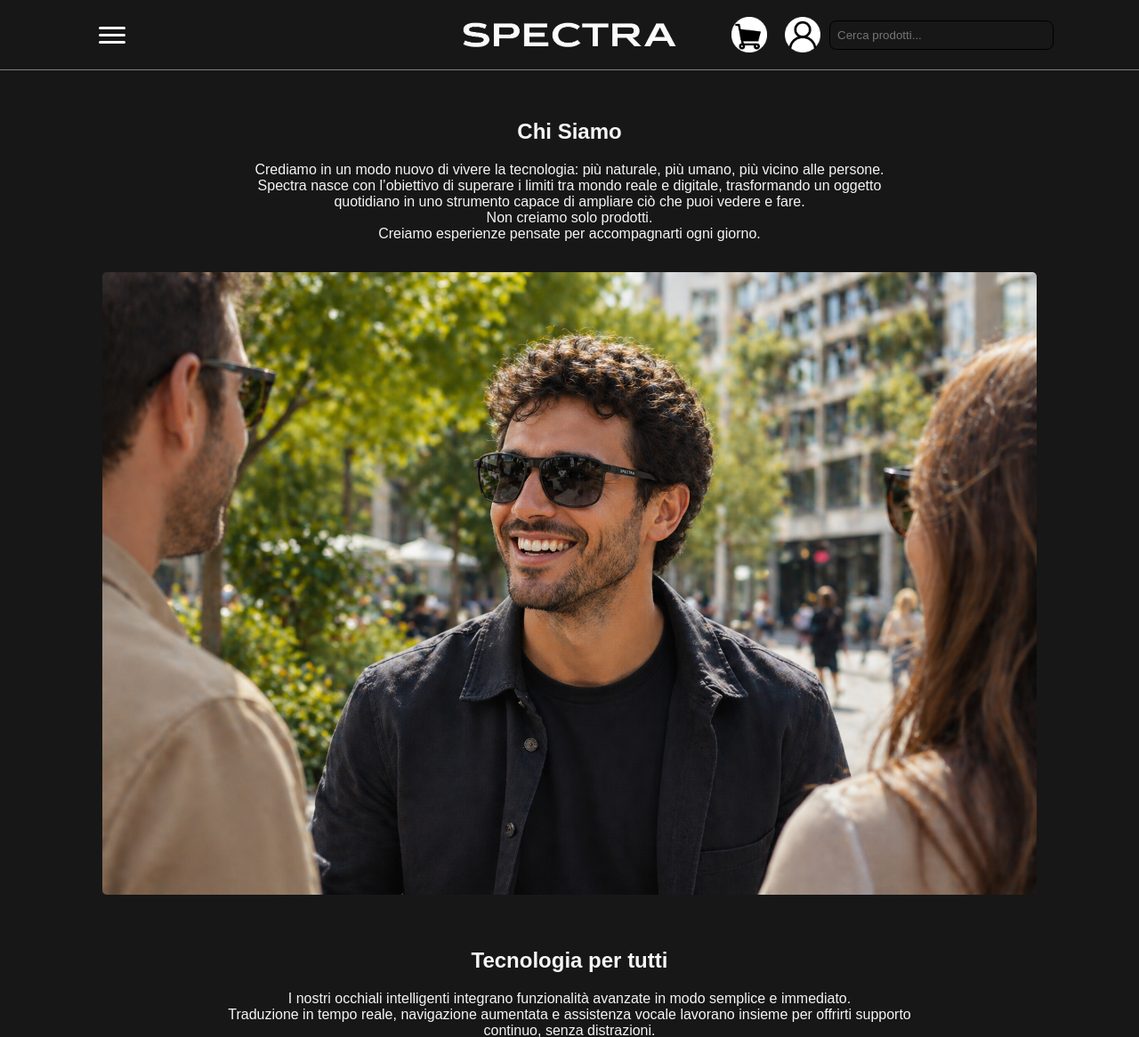
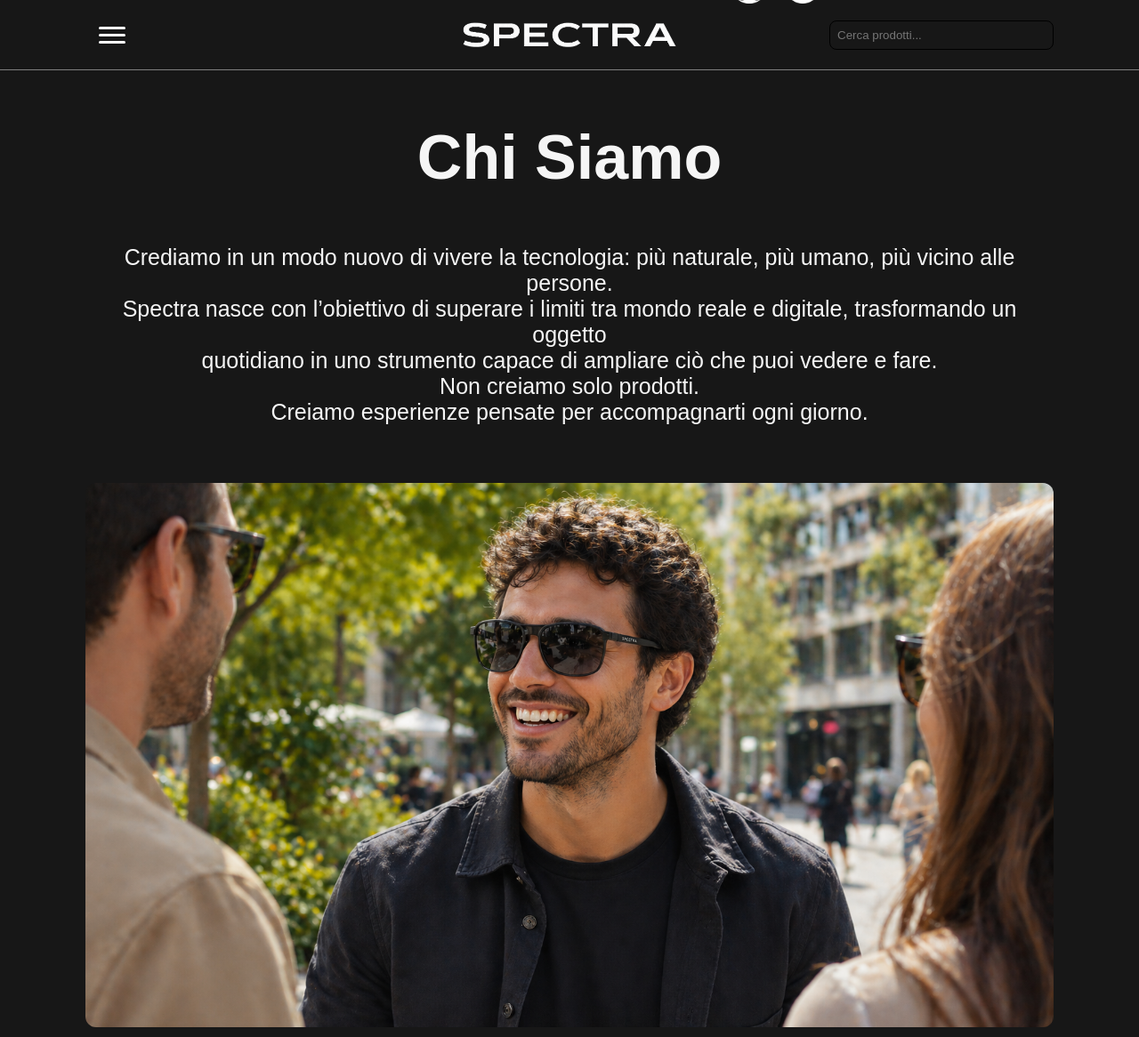
Before and after one commit to mattiapuddu170-a11y/spectra, a PHP site: page /chi_siamo.php in a window 1280 px wide. Shown: the top 1166 px of the page at 89% size. Run offline with PHP 8.4, Linux system fonts and the light colour scheme.

Commit message:
chi siamo

```diff
--- /dev/null
+++ b/File CSS/about.css
@@ -0,0 +1,20 @@
+main{
+    text-align: center;
+    width: 85%;
+    margin: auto;
+}
+    div{
+
+    }
+    div img{
+        width: 100%;
+        border-radius: 12px;
+        margin-top: 40px;
+        margin-bottom: 150px;
+    }
+    div h2{
+        font-size: 70px;
+    }
+    div p{
+        font-size: 25px;
+    }
--- a/chi_siamo.php
+++ b/chi_siamo.php
@@ -44,7 +44,7 @@ if (isset($_GET['ajax']) && isset($_GET['q'])) {
 <head>
     <title>Homepage</title>
     <link rel="stylesheet" href="File CSS/stile.css">
-    <link rel="stylesheet" href="File CSS/index.css">
+    <link rel="stylesheet" href="File CSS/about.css">
 
 
 </head>
@@ -92,9 +92,8 @@ if (isset($_GET['ajax']) && isset($_GET['q'])) {
 </aside>
 
 <main>
-    <br>
-    <br>
-    <div style="text-align: center;">
+
+    <div>
         <h2>Chi Siamo</h2>
         <p> Crediamo in un modo nuovo di vivere la tecnologia: più naturale, più umano, più vicino alle persone.<br>
             Spectra nasce con l’obiettivo di superare i limiti tra mondo reale e digitale, trasformando un oggetto<br>
@@ -102,12 +101,11 @@ if (isset($_GET['ajax']) && isset($_GET['q'])) {
             Non creiamo solo prodotti.<br>
             Creiamo esperienze pensate per accompagnarti ogni giorno.
         </p>
-        <br>
-        <img src="Immagini/chi_siamo.png" style="height: 700px; border-radius: 5px;">
+
+        <img src="Immagini/chi_siamo.png">
     </div>
-    <br>
-    <br>
-    <div style="text-align: center;">
+
+    <div>
         <h2>Tecnologia per tutti</h2>
         <p> I nostri occhiali intelligenti integrano funzionalità avanzate in modo semplice e immediato.<br>
             Traduzione in tempo reale, navigazione aumentata e assistenza vocale lavorano insieme per offrirti supporto<br>
@@ -115,12 +113,12 @@ if (isset($_GET['ajax']) && isset($_GET['q'])) {
             La tecnologia non deve complicare le cose.<br>
             Deve funzionare, adattarsi e migliorare davvero la tua esperienza.
         </p>
-        <br>
-        <img src="Immagini/chi_siamo2.png" style="height: 700px; border-radius: 5px;">
+
+
+        <img src="Immagini/chi_siamo2.png">
     </div>
-    <br>
-    <br>
-    <div style="text-align: center;">
+
+    <div>
         <h2>Più sicurezza</h2>
         <p>
             Controllare continuamente lo smartphone è diventato un rischio quotidiano.<br>
@@ -130,12 +128,12 @@ if (isset($_GET['ajax']) && isset($_GET['q'])) {
             La tecnologia deve aiutarti, non distrarti.<br>
             E soprattutto, deve proteggerti.
         </p>
-        <br>
-        <img src="Immagini/chi_siamo3.png" style="height: 700px; border-radius: 5px;">
+
+        <img src="Immagini/chi_siamo3.png">
     </div>
-    <br>
-    <br>
-    <div style="text-align: center;">
+
+
+    <div>
         <h2>INFORMAZIONI LEGALI</h2>
         <p>
            Ragione sociale: Spectra Vision S.r.l.<br>
```
Also changed, not shown: Immagini/chi_siamo.png, 2 other files.
